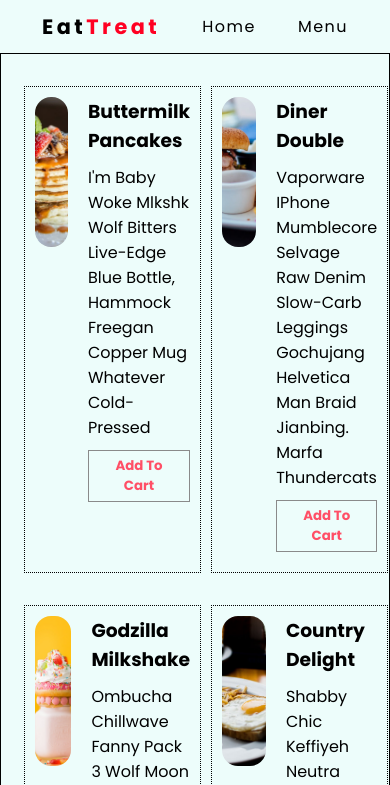
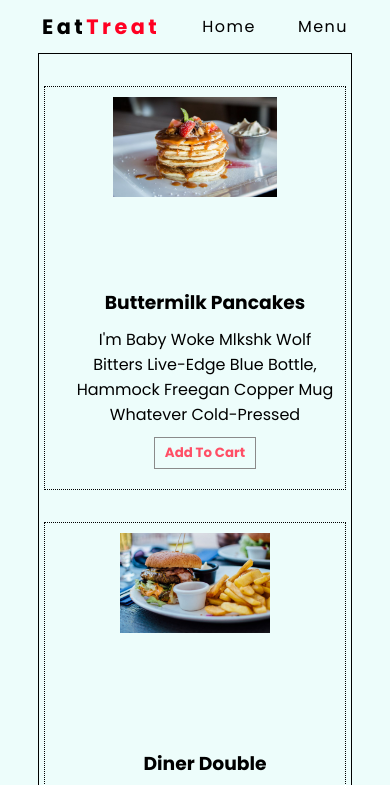
Before and after one commit to K-ash-ish/restaurant-page-TOP, a website built with webpack: page dist/index.html in a window 390 px wide. Both pictures are taken after a click on the button "Menu". Shown: the top 785 px of the page. Built offline with nearby package versions, Linux system fonts and the light colour scheme.

Commit message:
responsive design

```diff
--- a/src/styles.css
+++ b/src/styles.css
@@ -167,6 +167,13 @@ footer> p{
     border-radius: 1em;
 }
 
+.active{
+    display: block;
+}
+.inactive{
+    display: none;
+}
+
 
 
 /* Mobile Phones */
@@ -183,12 +190,35 @@ footer> p{
         align-items: center;
 
     }
+    .active{
+        display: block;
+    }
+    .inactive{
+        display: none;
+    }
+    .menu-container{
+        width: 80%;
+        margin: 0 auto;
+        border: 1px solid black;
+        display: grid;
+        grid-template-columns:  1fr;
+    }
+    .menu-items{
+        border: 1px dotted black;
+        width: 90%;
+        margin: 0 auto;
+    }
+    .menu-items{
+        grid-template-columns: 1fr;
+        grid-template-rows: 1fr 1fr;
+        text-align: center;
+    }
+    .menu-items img{
+        max-width: 100%;
+        height: 100px;
+        border-radius: 1em;
+        object-fit: contain;
+    }
+
 
 }
-
-.active{
-    display: block;
-}
-.inactive{
-    display: none;
-}
```
Also changed, not shown: dist/main.js.
